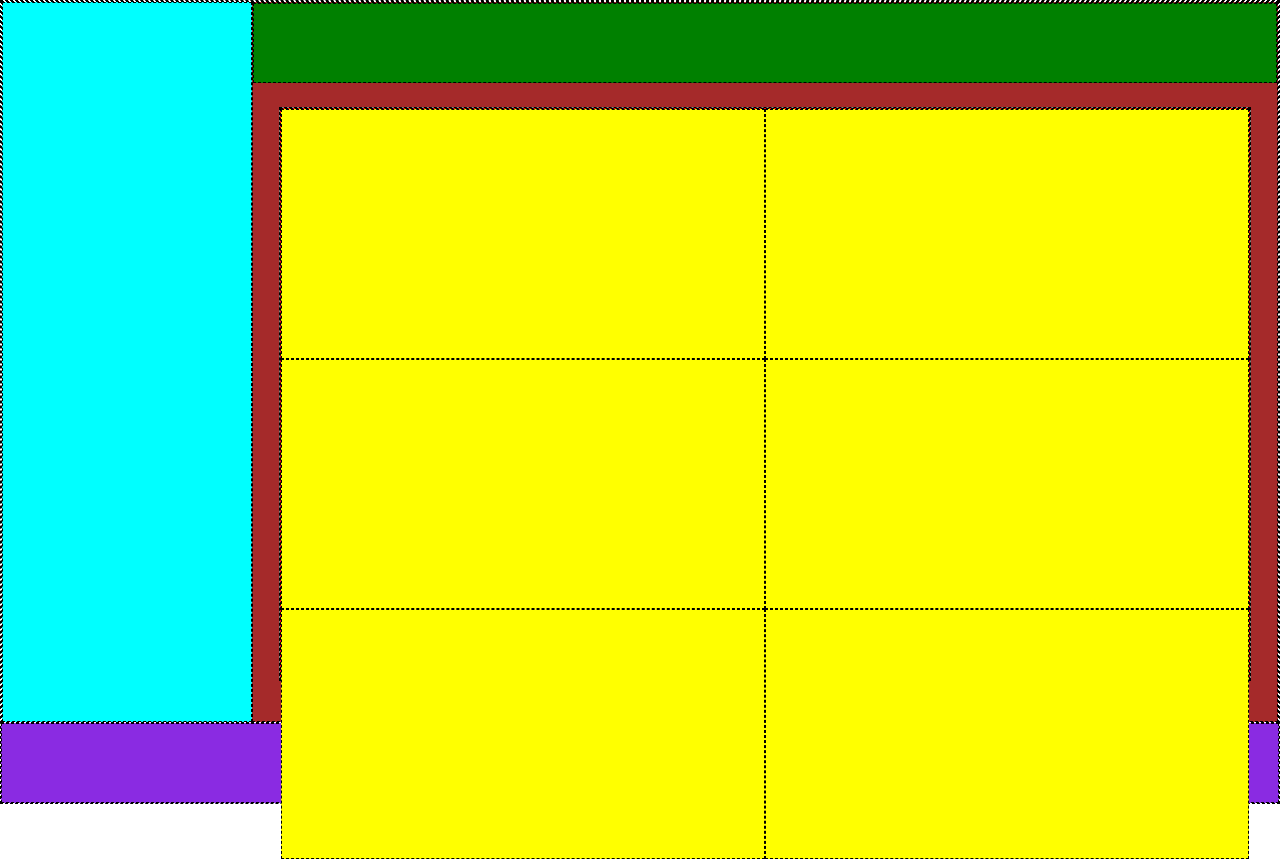
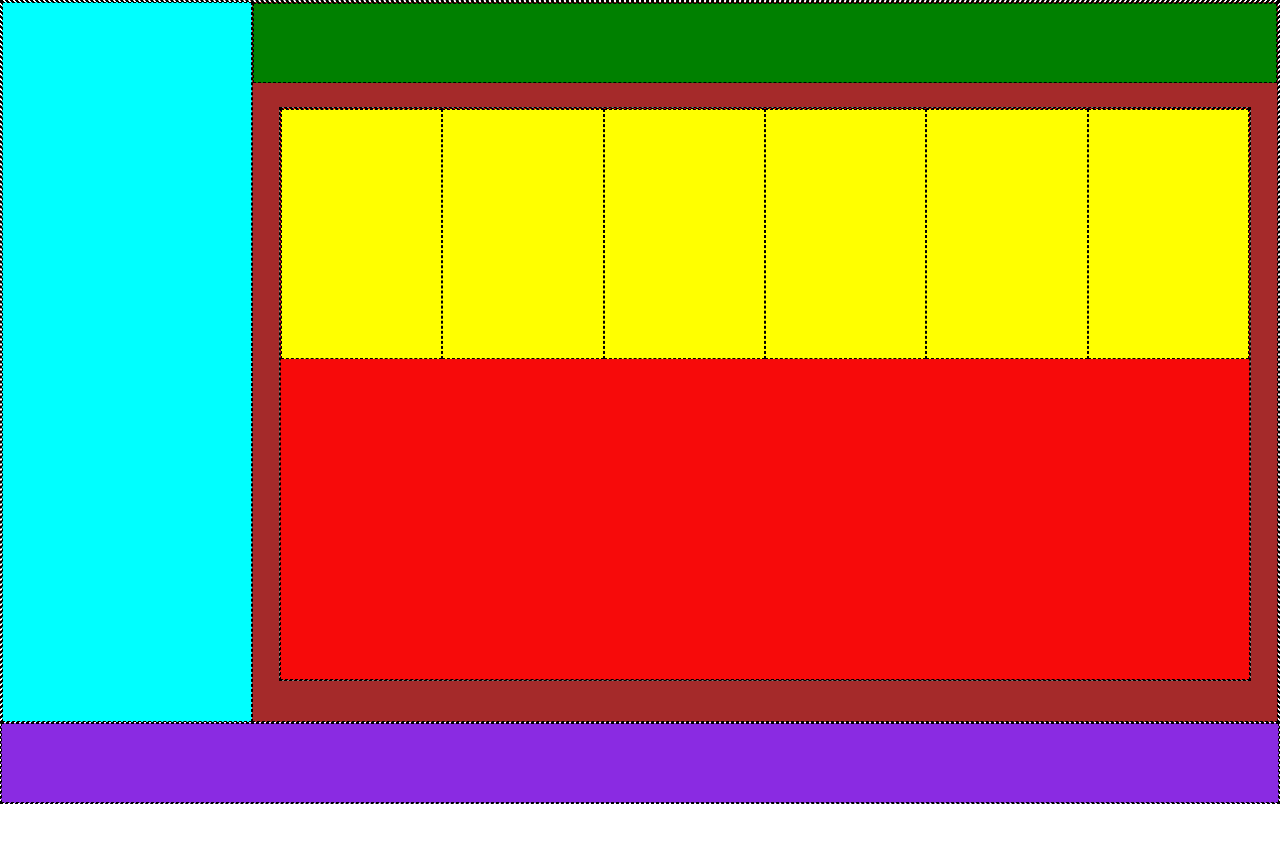
Before and after one commit to Vincenzo-Polverino/html-css-spotifyweb, a plain HTML site: page index.html in a window 1280 px wide. After the commit the page ends 804 px from the top, so only its background shows below. Drawn offline with Linux system fonts and the light colour scheme.

Commit message:
fix: col-6 width

```diff
--- a/css/style.css
+++ b/css/style.css
@@ -59,7 +59,8 @@ body {
 
 .col-6 {
 
-    width: calc((100% / 12) * 6);
+    width: calc((100% / 12) * 2);
+    aspect-ratio: 1;
 
 }
 
@@ -92,6 +93,7 @@ body {
         display: flex;
         margin-bottom: 2.5rem;
         justify-content: center;
+        overflow-y: scroll;
 
         .row {
             width: 100%;
```
